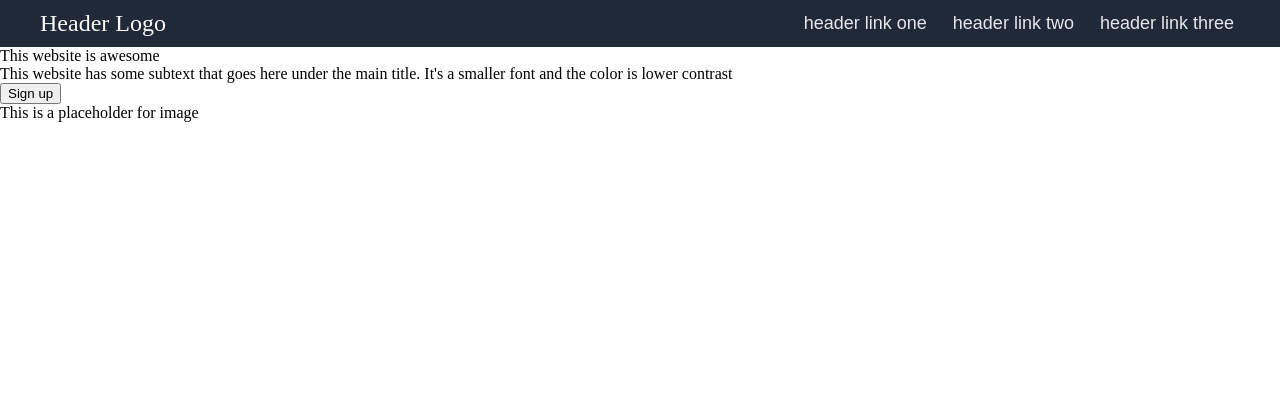
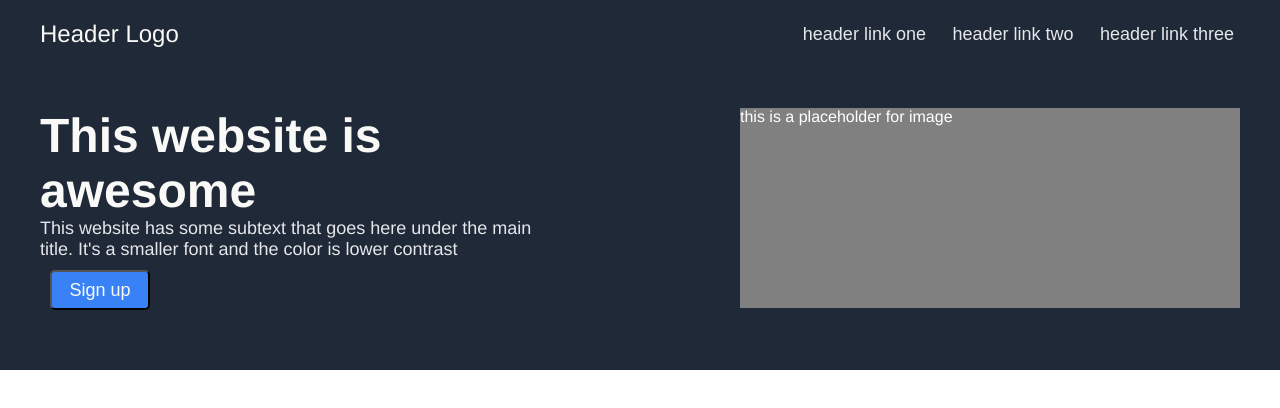
Before and after one commit to ctdc0208/Landing-Page, a plain HTML site: page index.html in a window 1280 px wide. Drawn offline with Linux system fonts and the light colour scheme.

Commit message:
header finished

```diff
--- a/index.html
+++ b/index.html
@@ -1,5 +1,6 @@
 <!DOCTYPE html>
 <html lang="en">
+
 <head>
     <meta charset="UTF-8">
     <meta http-equiv="X-UA-Compatible" content="IE=edge">
@@ -7,30 +8,34 @@
     <title>Landing Page</title>
     <link rel="stylesheet" href="style.css">
 </head>
+
 <body>
     <header>
-        <div class="max-width header-container">
+        <div class="max-width">
+            <div class="header-top">
                 <div class="header-logo">Header Logo</div>
                 <div>
-                <button class="link-button">header link one</button>
-                <button class="link-button">header link two</button>
-                <button class="link-button">header link three</button>
+                    <button class="link-button hero-secondary-text">header link one</button>
+                    <button class="link-button hero-secondary-text">header link two</button>
+                    <button class="link-button hero-secondary-text">header link three</button>
                 </div>
             </div>
-    </header>
-    <div>
-        <div>
-            <div>
+            <div class="header-content">
+                <div class="introduction-text">
+                    <div class="hero-main-text">
                         This website is awesome
                     </div>
-            <div>
+                    <div class="hero-secondary-text">
                         This website has some subtext that goes here under the main title. It's a smaller font and the color is lower contrast
                     </div>
                     <button class="button-sign-up">Sign up</button>
                 </div>
-        <div>
-            This is a placeholder for image
+                <div class="image-placeholder">
+                    this is a placeholder for image
                 </div>
             </div>
+        </div>
+    </header>
 </body>
+
 </html>
--- a/style.css
+++ b/style.css
@@ -1,6 +1,11 @@
 body {
     margin: 0;
     padding: 0;
+    font-family: 'Franklin Gothic Medium', 'Arial Narrow', Arial, sans-serif;
+}
+
+button {
+    cursor: pointer;
 }
 
 .max-width {
@@ -10,9 +15,10 @@ body {
 header {
     background-color: #1f2937;
     color: white;
+    padding-top: 10px;
 }
 
-.header-container {
+.header-top {
     display: flex;
     flex-direction: row;
     align-items: center;
@@ -26,11 +32,47 @@ header {
 }
 
 .link-button {
-    font-size: 18px;
-    color: #E5E7EB;
     background-color: Transparent;
-    background-repeat:no-repeat;
+    background-repeat: no-repeat;
     border: none;
     cursor: pointer;
     margin-left: 10px;
 }
+
+.header-content {
+    display: flex;
+    flex-direction: row;
+    justify-content: space-between;
+    padding: 50px 0 50px 0;
+}
+
+.introduction-text {
+    width: 500px;
+}
+
+.hero-main-text {
+    font-size: 48px;
+    font-weight: bolder;
+    color: #F9FAF8;
+}
+
+.hero-secondary-text {
+    font-size: 18px;
+    color: #E5E7EB;
+}
+
+.image-placeholder {
+    height: 200px;
+    width: 500px;
+    background-color: gray;
+}
+
+.button-sign-up {
+    margin: 10px;
+    font-size: 18px;
+    color: #F9FAF8;
+    background-color: #3882f6;
+    border-radius: 5px;
+    width: 100px;
+    height: 40px;
+}
```
Lines whose indentation alone changed are shown as unchanged.
